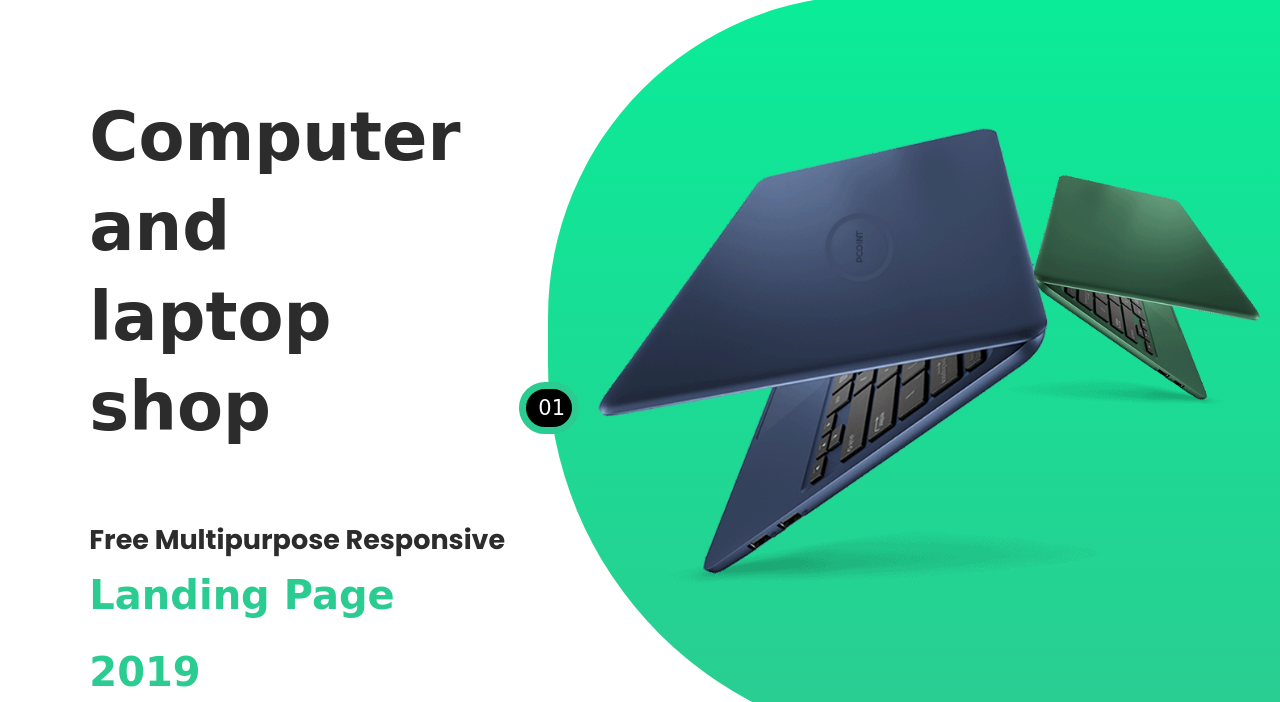
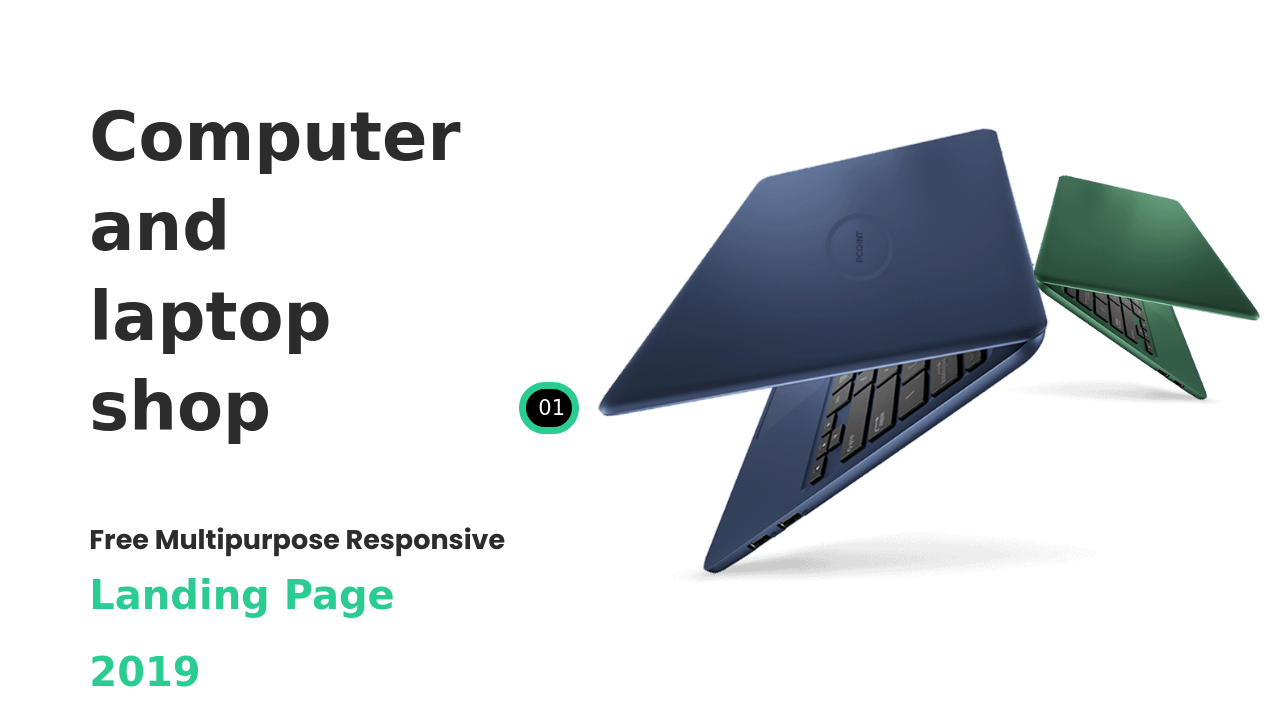
Before and after one commit to Cycl0/pcoint-website, a plain HTML site: page index.html in a window 1280 px wide. Shown: the part 98-800 px from the top of the page. Drawn offline with nearby package versions, Linux system fonts and the light colour scheme; a web font is replaced by a local one.

Commit message:
remove background image

```diff
--- a/css/style.css
+++ b/css/style.css
@@ -393,7 +393,6 @@ button {
 
 .text-img {
      height: 750px;
-     background: linear-gradient(to bottom, #0aec98 0%, #2bcc91 100%);
      border-radius: 322px 0px 0px 380px;
      padding: 132px 20px 0px 50px;
 }
```
